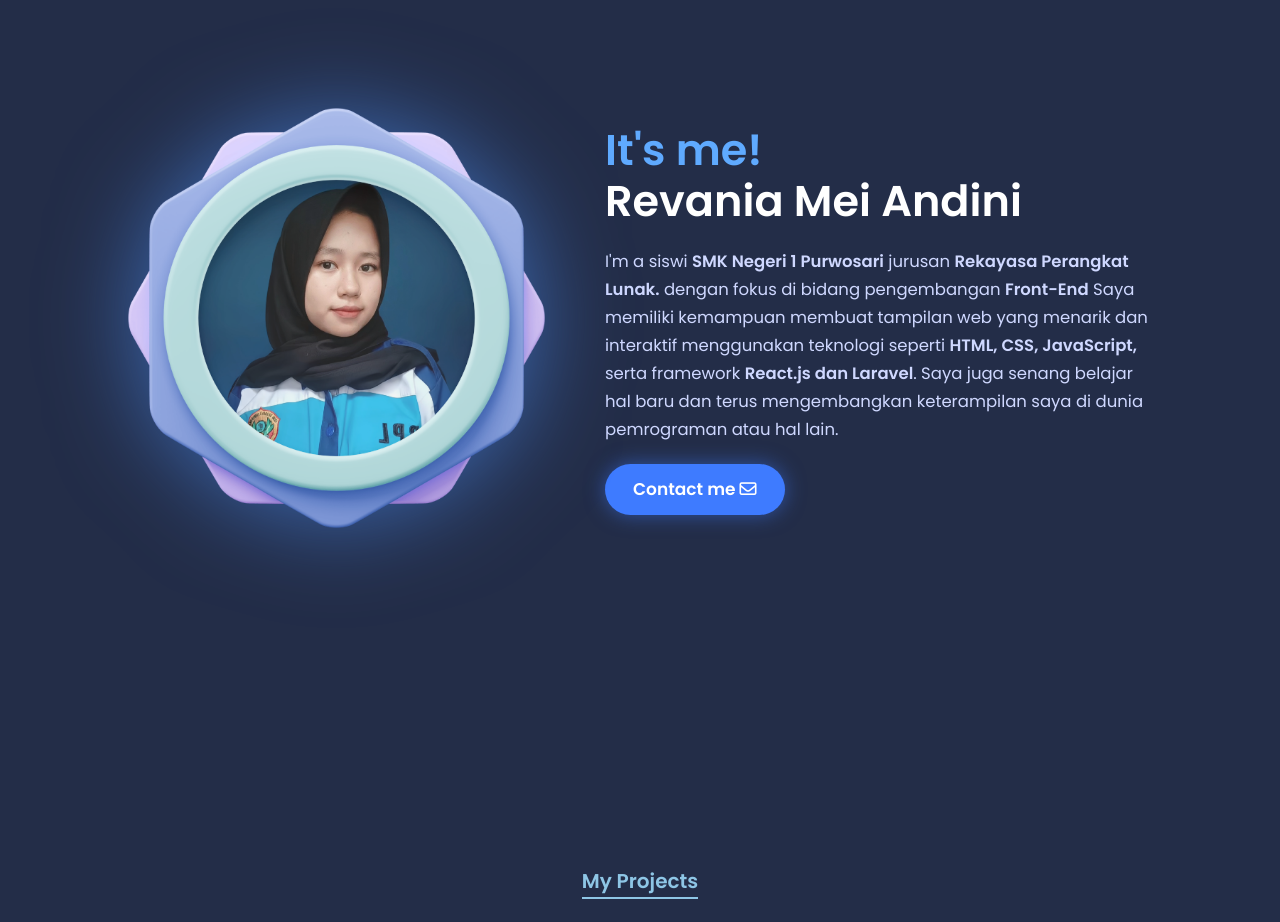
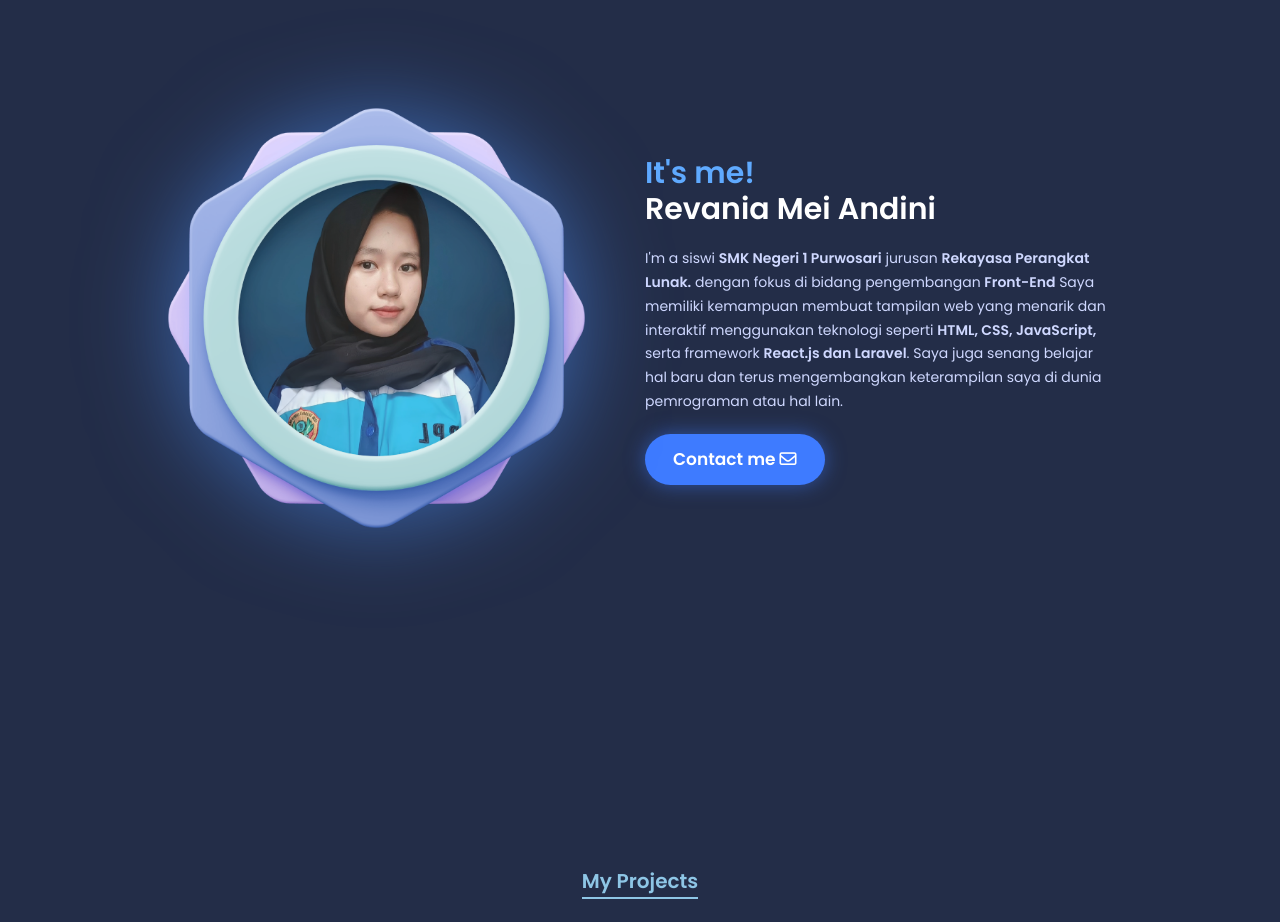
Before and after one commit to ameiva/Portofolio, a plain HTML site: page index.html in a window 1280 px wide. Shown: the part 920-1842 px from the top of the page. Drawn offline with Linux system fonts and the light colour scheme.

Commit message:
Update style.css

```diff
--- a/style.css
+++ b/style.css
@@ -308,11 +308,11 @@ span{
 }
 
 .about-info {
-  max-width: 550px;
+  max-width: 470px;
 }
 
 .about-title {
-  font-size: 4.3rem;
+  font-size: 3rem;
   font-weight: 700;
   color: #ffffff;
   line-height: 1.2;
@@ -323,7 +323,7 @@ span{
 }
 
 .about-desc {
-  font-size: 1.65rem;
+  font-size: 1.40rem;
   color: #cfd8ff;
   margin: 2rem 0;
   line-height: 1.7;
```
